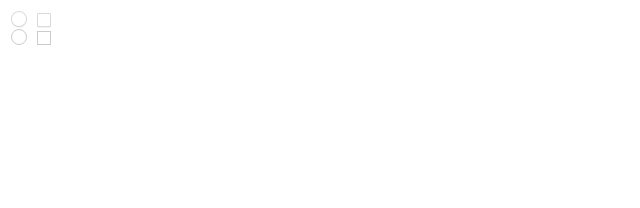
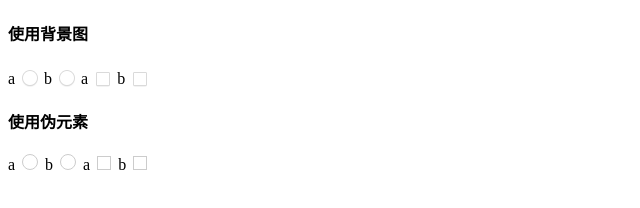
Before and after one commit to weaponhe/ife2017, a plain HTML site: page 自定义checkbox，radio样式/index.html in a window 1280 px wide. Shown: the whole page, without its empty margins (0-640 px from the left). Drawn offline with Linux system fonts and the light colour scheme.

Commit message:
perfect radio and checkbox

```diff
--- a/自定义checkbox，radio样式/index.html
+++ b/自定义checkbox，radio样式/index.html
@@ -4,11 +4,11 @@
     <meta charset="UTF-8">
     <title>自定义checkbox， radio样式</title>
     <style type="text/css">
-        .radio input {
+        .radio1 input {
             display: none;
         }
 
-        .radio span.icon {
+        .radio1 span.icon {
             display: inline-block;
             width: 21px;
             height: 21px;
@@ -16,15 +16,15 @@
             background: url("imgs/sprite.png") 79px 43px;
         }
 
-        .radio input:checked + span.icon {
+        .radio1 input:checked + span.icon {
             background: url("imgs/sprite.png") 44px -7px;
         }
 
-        .checkbox input {
+        .checkbox1 input {
             display: none;
         }
 
-        .checkbox span.icon {
+        .checkbox1 span.icon {
             display: inline-block;
             width: 21px;
             height: 21px;
@@ -32,7 +32,7 @@
             background: url("imgs/sprite.png") 79px 22px;
         }
 
-        .checkbox input:checked + span.icon {
+        .checkbox1 input:checked + span.icon {
             background: url("imgs/sprite.png") 44px 22px;
         }
 
@@ -47,10 +47,6 @@
             margin: 0 3px;
             border: 1px solid #CCC;
             border-radius: 50%;
-            line-height: 14px;
-            font-size: 0;
-            text-align: center;
-            overflow: hidden;
         }
 
         .radio2 input:checked + span.icon {
@@ -58,13 +54,16 @@
         }
 
         .radio2 input:checked + span.icon:after {
-            display: inline-block;
+            display: block;
             content: "";
-            width: 0;
-            height: 0;
-            border: 3px solid red;
+            width: 6px;
+            height: 6px;
             border-radius: 50%;
-            vertical-align: middle;
+            background-color: red;
+            margin: 0 auto;
+            position: relative;
+            top: 50%;
+            transform: translateY(-50%);
         }
 
         .checkbox2 input {
@@ -77,10 +76,6 @@
             height: 12px;
             margin: 0 3px;
             border: 1px solid #CCC;
-            overflow: hidden;
-            text-align: center;
-            line-height: 12px;
-            font-size: 0;
         }
 
         .checkbox2 input:checked + span.icon {
@@ -88,44 +83,71 @@
         }
 
         .checkbox2 input:checked + span.icon:after {
-            display: inline-block;
+            display: block;
+            content: "";
             width: 3px;
             height: 5px;
             border: 2px solid red;
             border-left-width: 0;
             border-top-width: 0;
-            content: "";
-            transform: rotate(45deg);
-            vertical-align: -3px;
+            margin: 0 auto;
+            position: relative;
+            top: 50%;
+            transform: rotate(45deg) translate(-70%, -50%);
+            /*transform: ;*/
         }
 
     </style>
 </head>
 <body>
 <div>
-    <label class="radio">
-        <span class="title"></span>
-        <input type="radio">
+    <h4>使用背景图</h4>
+    <label class="radio1">
+        <span class="title">a</span>
+        <input type="radio" name="radio1">
+        <span class="icon"></span>
+    </label>
+    <label class="radio1">
+        <span class="title">b</span>
+        <input type="radio" name="radio1">
         <span class="icon"></span>
     </label>
 
-    <label class="checkbox">
-        <span class="title"></span>
-        <input type="checkbox">
+    <label class="checkbox1">
+        <span class="title">a</span>
+        <input type="checkbox" name="checkbox1">
+        <span class="icon"></span>
+    </label>
+
+    <label class="checkbox1">
+        <span class="title">b</span>
+        <input type="checkbox" name="checkbox1">
         <span class="icon"></span>
     </label>
 </div>
 
 <div>
+    <h4>使用伪元素</h4>
     <label class="radio2">
-        <span class="title"></span>
-        <input type="radio">
+        <span class="title">a</span>
+        <input type="radio" name="radio2">
+        <span class="icon"></span>
+    </label>
+
+    <label class="radio2">
+        <span class="title">b</span>
+        <input type="radio" name="radio2">
         <span class="icon"></span>
     </label>
 
     <label class="checkbox2">
-        <span class="title"></span>
-        <input type="checkbox">
+        <span class="title">a</span>
+        <input type="checkbox" name="checkbox2">
+        <span class="icon"></span>
+    </label>
+    <label class="checkbox2">
+        <span class="title">b</span>
+        <input type="checkbox" name="checkbox2">
         <span class="icon"></span>
     </label>
 </div>
```
